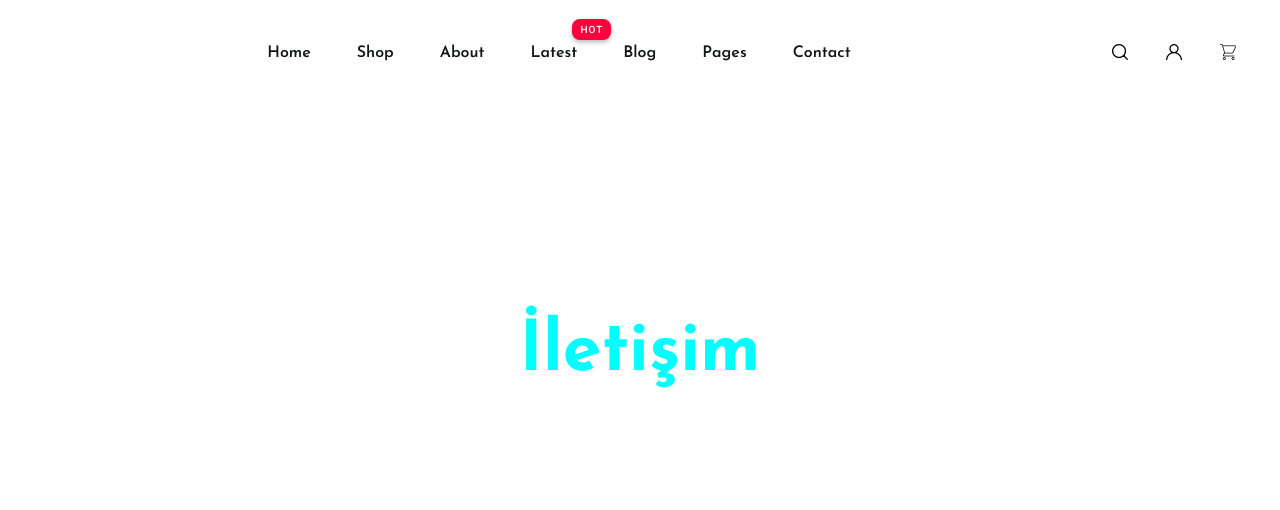
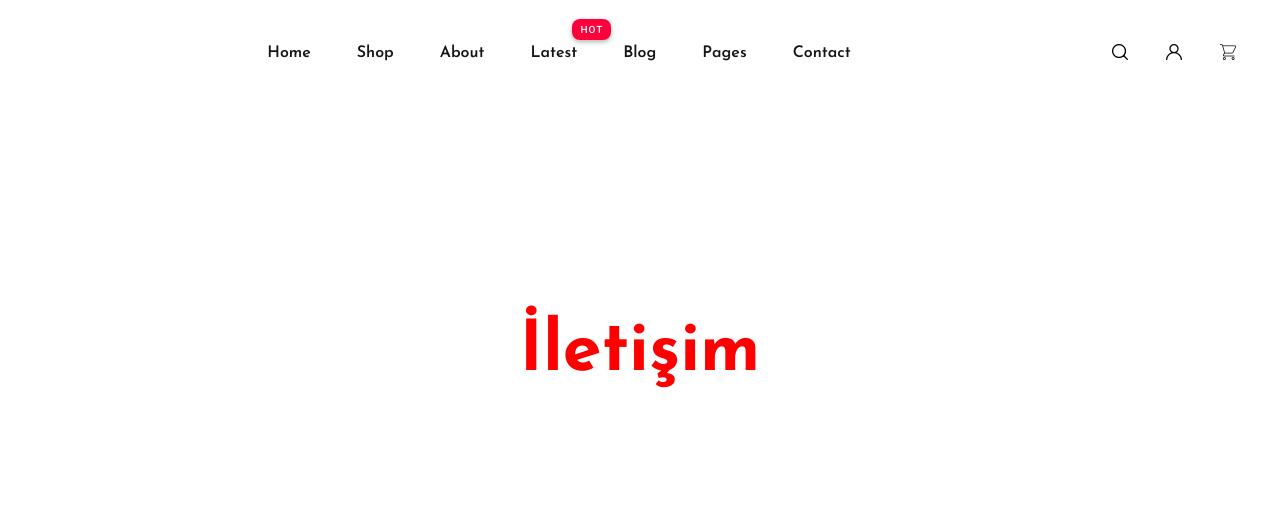
Before and after one commit to superiorcrazy/muhlama, a plain HTML site: page contact.html in a window 1280 px wide. Shown: the top 510 px of the page. Drawn offline with Linux system fonts and the light colour scheme; some packages are replaced by stand-ins of ours.

Commit message:
Update contact.html

```diff
--- a/contact.html
+++ b/contact.html
@@ -108,7 +108,7 @@
                     <div class="row">
                         <div class="col-xl-12">
                             <div class="hero-cap text-center">
-                                <h2 style="color:cyan">İletişim</h2>
+                                <h2 style="color:red">İletişim</h2>
                             </div>
                         </div>
                     </div>
```
